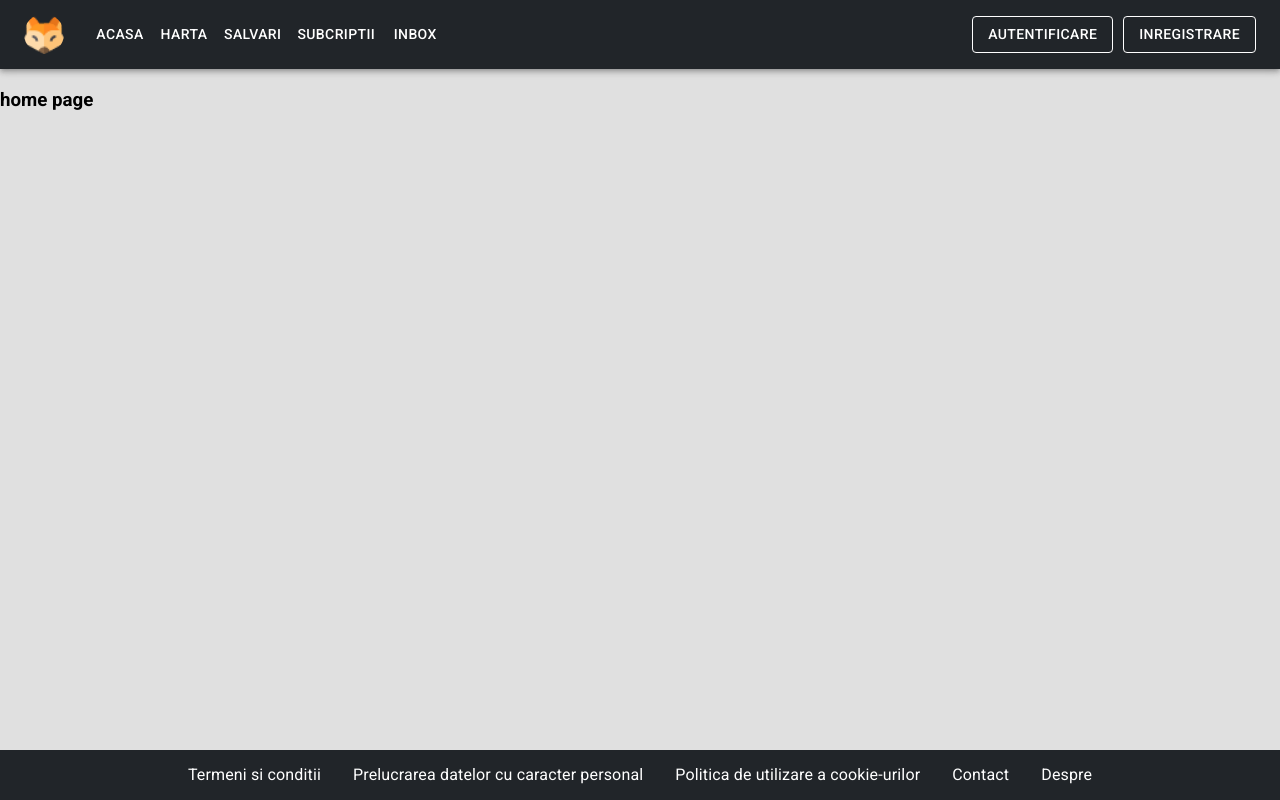
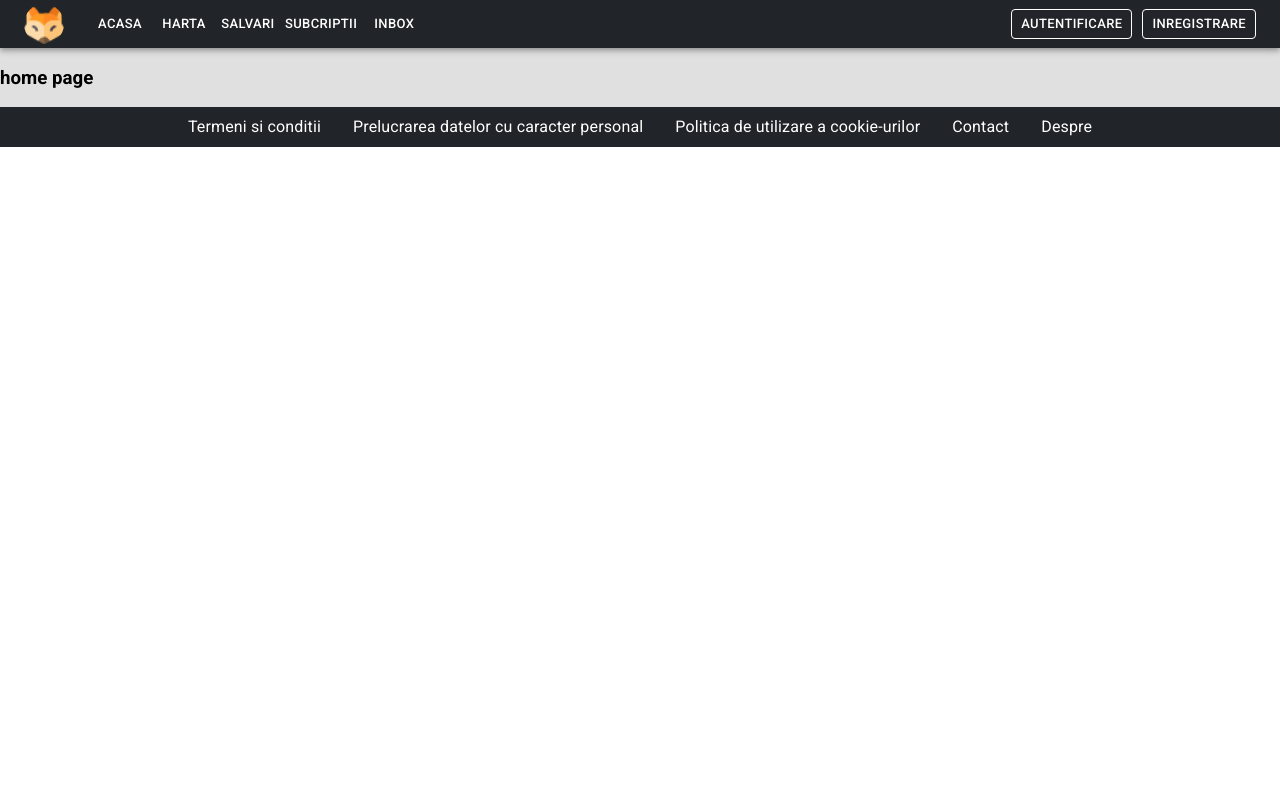
Before and after one commit to NGOPlatform/ngo_frontend, a React (Create React App) app: page / in a window 1280 px wide. Built offline with nearby package versions, Linux system fonts and the light colour scheme.

Commit message:
modificari design mainlayout

```diff
--- a/src/components/Footer.jsx
+++ b/src/components/Footer.jsx
@@ -7,7 +7,7 @@ import { Link } from 'react-router-dom';
 const Footer = () => {
     return (
 
-        <Box sx={{ 'background': Colors.dark, 'color': Colors.white }}>
+        <div className="appfooter">
             <Stack
                 direction={{ xs: 'column', sm: 'row' }}
                 spacing={{ xs: 1, sm: 2, md: 4 }}
@@ -30,7 +30,7 @@ const Footer = () => {
                     </Link>
             </Stack>
 
-        </Box>);
+        </div>);
 }
 
 export default Footer;
--- a/src/components/navbar/AuthenticationGroup.jsx
+++ b/src/components/navbar/AuthenticationGroup.jsx
@@ -19,11 +19,13 @@ const AuthenticationGroup = () => {
         <Box sx={{ display: 'flex', gap: '10px' }}>
             <Link to="/login">
                 <Button
+                size="small"
                 variant='outlined'
                 sx={ButtonStyle}>Autentificare</Button>
             </Link>
             <Link to="/register">
             <Button
+            size="small"
             variant='outlined'
             sx={ButtonStyle}>Inregistrare</Button>
             </Link>
--- a/src/components/navbar/Navbar.jsx
+++ b/src/components/navbar/Navbar.jsx
@@ -15,8 +15,8 @@ import ProfileMenu from './ProfileMenu';
 import AuthenticationGroup from './AuthenticationGroup'
 import { Colors } from '../../Globals'
 import { Link } from 'react-router-dom';
-
-const pages = [{ label: 'Acasa', path: '/home' },
+import { useNavigate } from "react-router-dom";
+const pages = [{ label: 'Acasa', path: '/' },
 { label: 'Harta', path: '/map' },
 { label: 'salvari', path: '/saved' },
 { label: 'subcriptii', path: '/subs' },
@@ -28,11 +28,15 @@ const navBarStyle = {
 
 function ResponsiveAppBar({ userData, onLoggedIn }) {
   const [anchorElNav, setAnchorElNav] = React.useState(null);
-
+  const navigate = useNavigate();
   const handleOpenNavMenu = (event) => {
     setAnchorElNav(event.currentTarget);
   };
 
+  const handleMobileRedirect = (url ) =>{
+      navigate(url);
+      handleCloseNavMenu();
+  }
 
   const handleCloseNavMenu = () => {
     setAnchorElNav(null);
@@ -40,9 +44,9 @@ function ResponsiveAppBar({ userData, onLoggedIn }) {
 
 
   return (
-    <AppBar position="static" style={navBarStyle}>
+    <AppBar  position="sticky" style={navBarStyle}>
       <Container maxWidth="xxl">
-        <Toolbar disableGutters>
+        <Toolbar disableGutters={true} variant="dense" >
           <IconButton sx={{ p: 0, display: { xs: 'none', md: 'flex' }, mr: 1 }}>
             <Avatar alt="foxy" src={logo} />
           </IconButton>
@@ -94,7 +98,7 @@ function ResponsiveAppBar({ userData, onLoggedIn }) {
               }}
             >
               {pages.map((page) => (
-                <MenuItem key={page.label + '_long'} onClick={handleCloseNavMenu}>
+                <MenuItem key={page.label + '_long'} onClick={()=>{handleMobileRedirect(page.path)}} >
                   <Typography textAlign="center" >{page.label}</Typography>
                 </MenuItem>
               ))}
@@ -125,9 +129,10 @@ function ResponsiveAppBar({ userData, onLoggedIn }) {
             {pages.map((page) => (
               <Link to={page.path} key={page.label + '_longanchor'}>
                 <Button
+                  size="small"
                   key={page.label + '_longbtn'}
                   onClick={handleCloseNavMenu}
-                  sx={{ my: 2, color: 'white', display: 'block' }}
+                  sx={{  color: 'white', display: 'block' }}
                 >
                   {page.label}
                 </Button>
--- a/src/wwwroot/css/App.css
+++ b/src/wwwroot/css/App.css
@@ -1,15 +1,12 @@
 .App {
-  width:100vw;
-  height:100vh;
-  display:grid;
-  grid-template-rows: 70px calc(100vh - 70px - 50px) 50px;
-  background-color:#e0e0e0;
+  width: 100vw;
+  display: grid;
+  background-color: #e0e0e0;
   font-family: "Roboto", "Helvetica", "Arial", sans-serif
-
 }
 
-body{
-  margin:0;
+body {
+  margin: 0;
 }
 
 a:link {
@@ -23,3 +20,10 @@ a:visited {
   color: inherit;
   /* cursor: auto; */
 }
+
+
+.appfooter {
+  background: #212529;
+  color: #fff;
+  min-height: 40px;
+}
```
